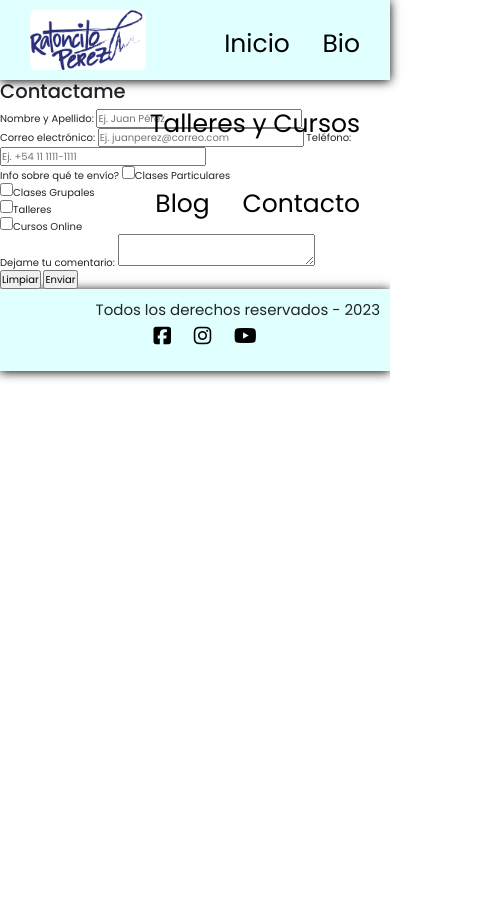
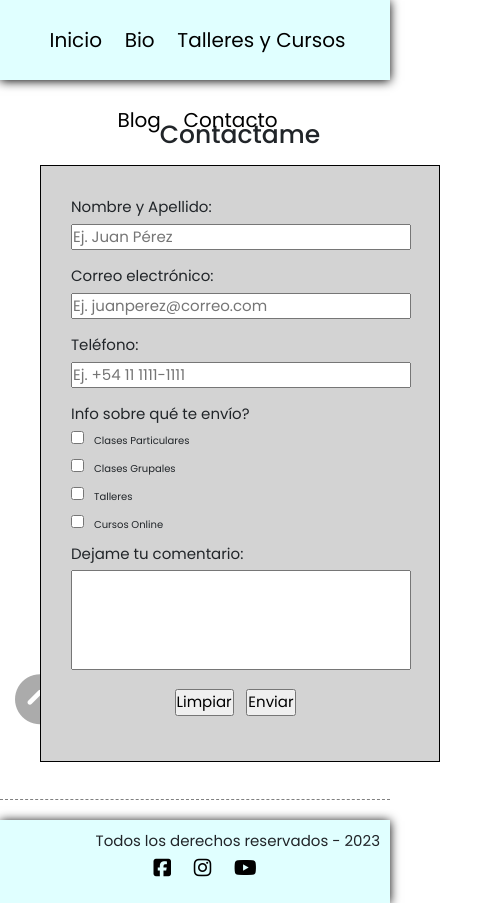
Before and after one commit to AdroAmarello/AmarilloTerceraPre-Entrega, a website: page paginas/contacto.html in a window 390 px wide. Shown: the whole page, 480 px wide, since content can reach past the window. Before the commit the page ends 844 px from the top, so only its background shows below. Drawn offline with nearby package versions, Linux system fonts and the light colour scheme.

Commit message:
contacto con estilo

```diff
--- a/sass/base/_reset.scss
+++ b/sass/base/_reset.scss
@@ -10,5 +10,5 @@ a {
 }
 
 .container {
-    padding:0;
+    padding: 0;
 }
--- a/sass/components/_buttons.scss
+++ b/sass/components/_buttons.scss
@@ -1,6 +1,10 @@
 // Botón para ir al comienzo de página //
 .top {
     display: none;
+
+    @include mediaquery(850px){
+        display: inline;
+    }
 }
 .volverArriba{
     font-size: $botonTop;
@@ -10,4 +14,8 @@
     left: 15px;
     opacity: .7;
     display: none;
+
+    @include mediaquery(850px){
+        display: block;
+    }
 }
--- a/sass/layout/_header.scss
+++ b/sass/layout/_header.scss
@@ -12,11 +12,16 @@ header{
     top: 0px;
     z-index: 1000;
     display: flex;
+    align-items: center;
 
     .navLogo {
         width: 20%;
         height: 100%;
         padding: 10px 30px;
+
+        @include mediaquery(685px){
+            display: none;
+        }
 
         a {
             display: inline-block;
@@ -40,6 +45,11 @@ header{
         height: 100%;
         text-align: right;
 
+        @include mediaquery(685px){
+            width: 100%;
+            text-align: center;
+        }
+
         .menuList {
             height: 100%;
             padding-right: 15px;
@@ -50,11 +60,19 @@ header{
                 height: 100%;
                 font-size: $titulo;
 
+                @include mediaquery(795px){
+                    font-size: $subtitulo;
+                }
+
                 a {
-                    display: inherit;
+                    display: flex;
                     width: 100%;
                     height: 100%;
                     padding: 25px 15px;
+
+                    @include mediaquery(850px){
+                        padding: 25px 10px;
+                    }
 
 
                     &:hover {
--- /dev/null
+++ b/sass/layout/_media-queries.scss
@@ -0,0 +1,21 @@
+/* MEDIA QUERIES */
+@mixin desktop {
+    @media screen and (max-width: 1024px) {
+        @content;
+    }
+}
+@mixin tablet {
+    @media screen and (max-width: 768px) {
+        @content;
+    }
+}
+@mixin mobile {
+    @media screen and (max-width: 576px) {
+        @content;
+    }
+}
+@mixin mediaquery($ancho) {
+    @media screen and (max-width: #{$ancho}) {
+        @content;
+    }
+}
--- a/sass/styles.scss
+++ b/sass/styles.scss
@@ -1,5 +1,8 @@
 // Variables //
 @import './settings/variables';
+
+// Media Queries //
+@import './layout/media-queries';
 
 // Mixins //
 @import './settings/mixins';
@@ -30,3 +33,9 @@
 
 // Talleres y Cursos //
 @import './views/talleresycursos';
+
+// Blog //
+@import './views/blog';
+
+// Contacto //
+@import './views/contacto';
--- a/sass/views/_contacto.scss
+++ b/sass/views/_contacto.scss
@@ -0,0 +1,54 @@
+/* CONTACTO */
+
+.Contacto{
+    width: 100%;
+    height: 700px;
+    position:relative;
+    margin: 20px 0;
+    padding-bottom: 20px;
+    border-bottom: dashed 1px grey;
+}
+.conTexto {
+    width: 480px;
+    height: 100%;
+    padding: 20px 40px;
+    margin: 0px auto;
+}
+.conTexto h1{
+    text-align: center;
+    font-size: 25px;
+    margin-bottom: 15px;
+}
+.conTexto form {
+    width: 400px;
+    padding: 30px;
+    display: inline-block;
+    background-color: lightgray;
+    border: solid 1px black;
+
+}
+.conTexto form label {
+    font-size: 15px;
+    margin-bottom: 5px;
+    display: block;
+}
+.conTexto input {
+    text-align: left;
+    width: 340px;
+    font-size: 15px;
+    margin-bottom: 15px;
+}
+.formInteres input{
+    display: inline-block;
+    width: auto;
+    margin-right: 10px;
+}
+.formComentario {
+    width: 340px;
+    height: 100px;
+    resize: none;
+}
+.formBotones {
+    margin-top: 15px;
+    text-align: center;
+}
```
Also changed, not shown: css/styles.css, sass/layout/_mediaq.scss (deleted), 1 other file.
